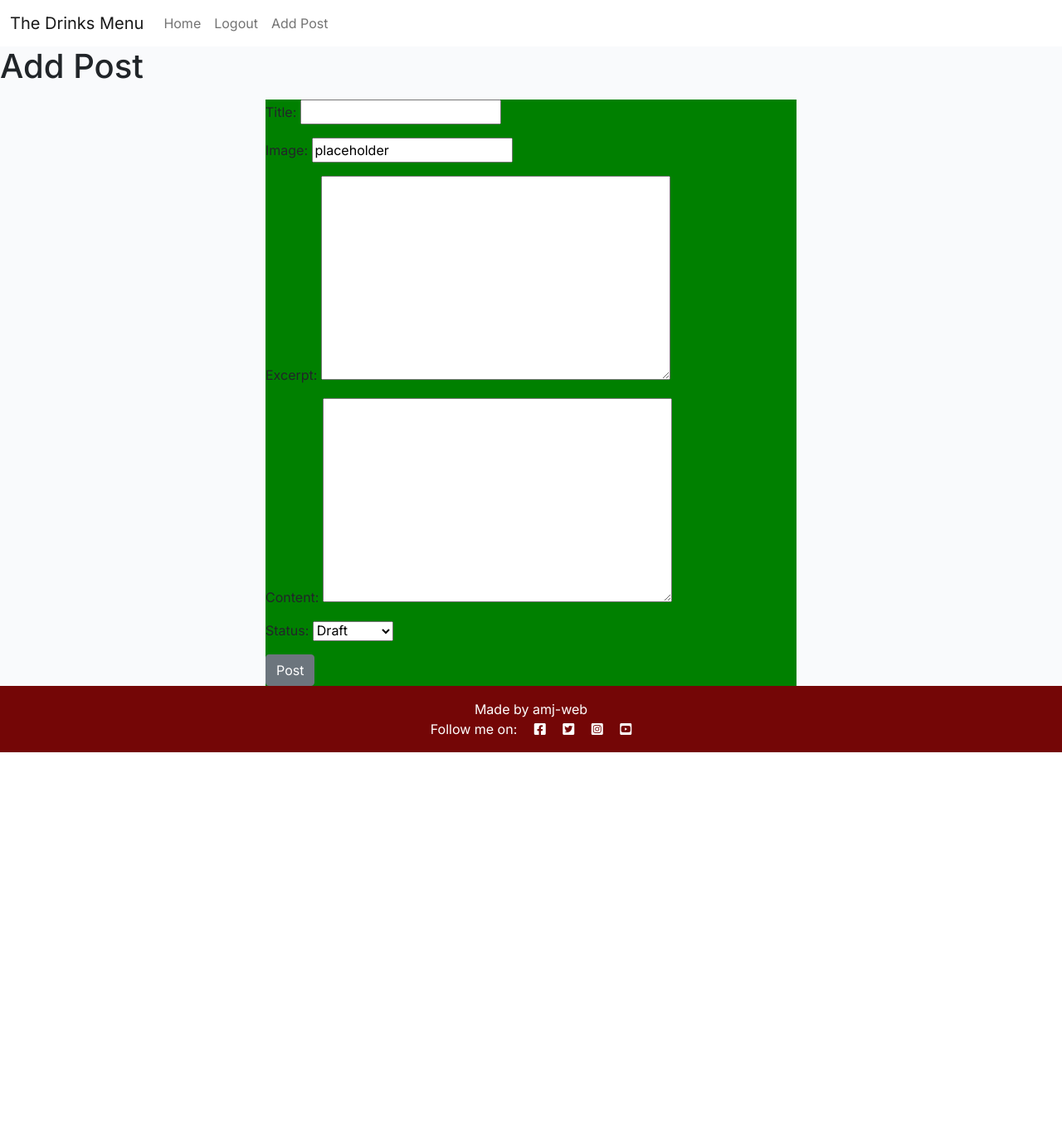
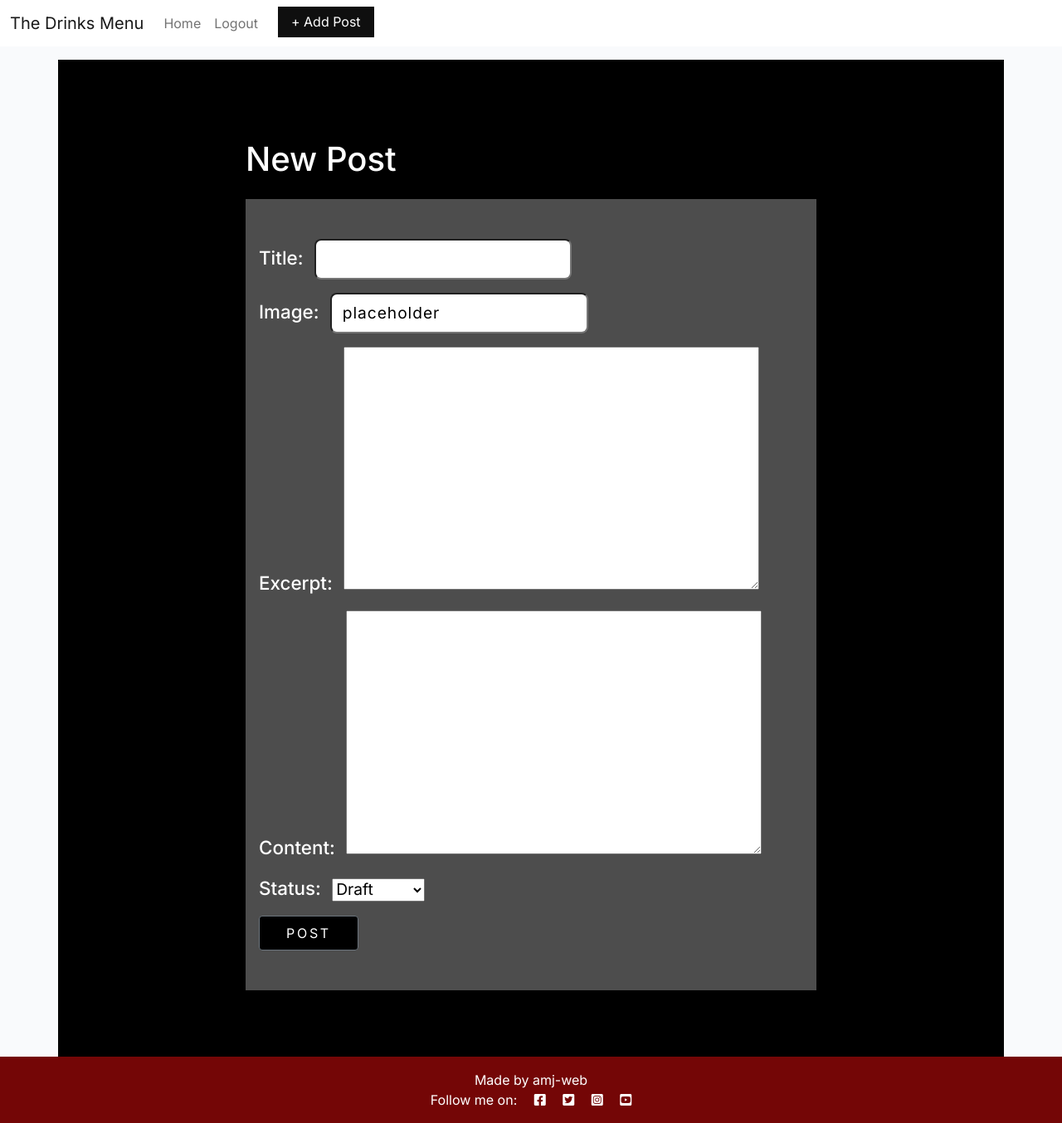
Before and after one commit to Code-Institute-Submissions/amj-web-drinks-menu_OctResub, a Django app: page /add_post/ in a window 1280 px wide. Shown: the whole page at 83% size. Before the commit the page ends 907 px from the top, so only its background shows below. Run offline with Django 3.2, Linux system fonts and the light colour scheme; the visitor is signed in with stand-in values (Sample User, id 1).

Commit message:
improve styling

```diff
--- a/static/css/style.css
+++ b/static/css/style.css
@@ -1,5 +1,5 @@
 body {
-    background-color: #F9FAFC;
+    background-color: #222222;
     font-family: "Inter", Arial, Helvetica, sans-serif;
 }
 
@@ -42,7 +42,7 @@ body {
 .image-flash {
     position: absolute;
     bottom: 5%;
-    min-width: 30%;
+    min-width: 12%;
     left: -2px;
     background-color: #750000;
 }
@@ -51,15 +51,23 @@ body {
     color: white;
     margin: 4px;
     text-transform: uppercase;
+    font-size: 0.6rem;
 }
+
+
 
 .masthead {
     margin-top: 10px;
     overflow: hidden;
     position: relative;
     display: inline-block;
-    height: 33vh;
     width: 100%;
+}
+
+@media (min-width: 768px) {
+    .masthead {
+        height: 45vh;
+    }
 }
 
 .masthead-text {
@@ -243,18 +251,57 @@ body {
 }
 
 .author_btns {
-    background-color: blue;
+    display: flex;
+    gap: 1.2rem;
+    flex-shrink: 0;
 }
 
 .count_btn {
-    background-color: yellowgreen;
+    background-color: white;
+    padding: 0.3rem 0;
+    width: 100%;
 }
 
 .post-btn-wrapper {
-    background-color: #E84610;
+    display: flex;
     width: 100%;
 }
 
+@media (max-width: 400px) {
+    .post-btn-wrapper {
+        flex-direction: column;
+    }
+}
+.cocktails .cocktail h2 {
+    font-size: 1.5rem;
+    font-weight: 300;
+    letter-spacing: 0.05em;
+    margin: 0rem 0 1rem;
+    color: #750000;
+}
+
+.cocktails .cocktail p.description {
+    font-size: 1rem;
+    font-weight: 300;
+    letter-spacing: 0.03em;
+    margin: 0rem 0 1rem;
+    color: #535353;
+}
+
+a.new-post {
+    padding: 0.4rem 1rem !important;
+    background: #0f0f0f;
+    color: white !important;
+    margin-left: 1rem;
+}
+
+a.new-post:hover {
+    background: #1d1d1d;
+}
+.cocktails .cocktail p.info {
+    font-size: 0.7rem;
+    color: #535353;
+}
 
 /* HACKS */
 
--- a/templates/drinks/add_post.html
+++ b/templates/drinks/add_post.html
@@ -2,8 +2,6 @@
 
 {% block content %}
 
-
-<h1>Add Post</h1>
 
 {% if message %}
 <p style="font-weight: bold; color: red;">{{ message }}
@@ -11,12 +9,21 @@
 
 <p id="form_validation_message"></p>
 
-<div class="form_container">
-<form  enctype="multipart/form-data" method="POST" id="add_post_form">
-    {% csrf_token %}
-    {{ form.as_p }}
-    <button type="submit" class="btn btn-secondary">Post</button>
-</form>
+<div class="container login-page">
+    <div class="row">
+        <div class="col-md-8 mt-3 offset-md-2">
+            <h1>New Post</h1>
+        </div>
+    </div>
+    <div class="row">
+        <div class="col-md-8 mt-3 offset-md-2">
+            <form  enctype="multipart/form-data" method="POST" id="add_post_form">
+                {% csrf_token %}
+                {{ form.as_p }}
+                <button type="submit" class="btn btn-secondary">Post</button>
+            </form>
+        </div>
+    </div>
 </div>
 
 {% endblock %}
--- a/templates/drinks/base.html
+++ b/templates/drinks/base.html
@@ -44,7 +44,7 @@
                     </li>
                     {% if perms.blog.add_post %}
                     <li class="nav-item">
-                        <a class="nav-link" href="{% url 'add_post' %}">Add Post</a>
+                        <a class="nav-link new-post" href="{% url 'add_post' %}">+ Add Post</a>
                     </li>
                     {% endif %}
                     {% else %}
```
Also changed, not shown: templates/drinks/cocktails.html (+8 -9 lines), templates/drinks/post_detail.html (+4 -4 lines).
